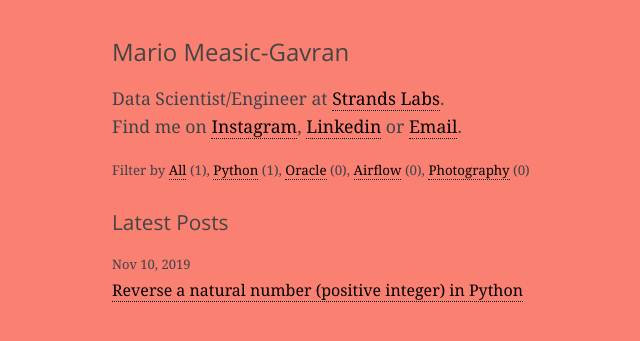
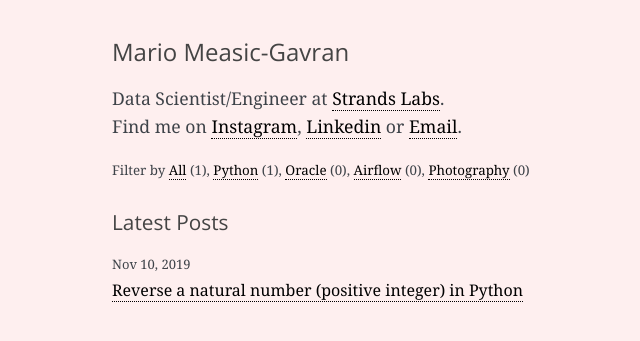
Before and after one commit to mmeasic/mmeasic.github.io, a Jekyll site: the page built from index.html, in a window 1280 px wide. Shown: the top 341 px of the page, without its empty margins (148-788 px from the left). Built offline with Jekyll 4.4.1, drawn with Linux system fonts in a browser that asks for light colours; some web fonts are replaced.

Commit message:
Light salmon.

```diff
--- a/css/main.scss
+++ b/css/main.scss
@@ -9,7 +9,7 @@ $spacing-unit: 20px;
 
 // Colours
 $grey: #444;
-$salmon: #fa8072;
+$salmon: #fa72721c;
 $grey-light: lighten($grey, 30%);
 $grey-dark: darken($grey, 25%);
 $yellow-light: lighten(yellow, 40%);
```
